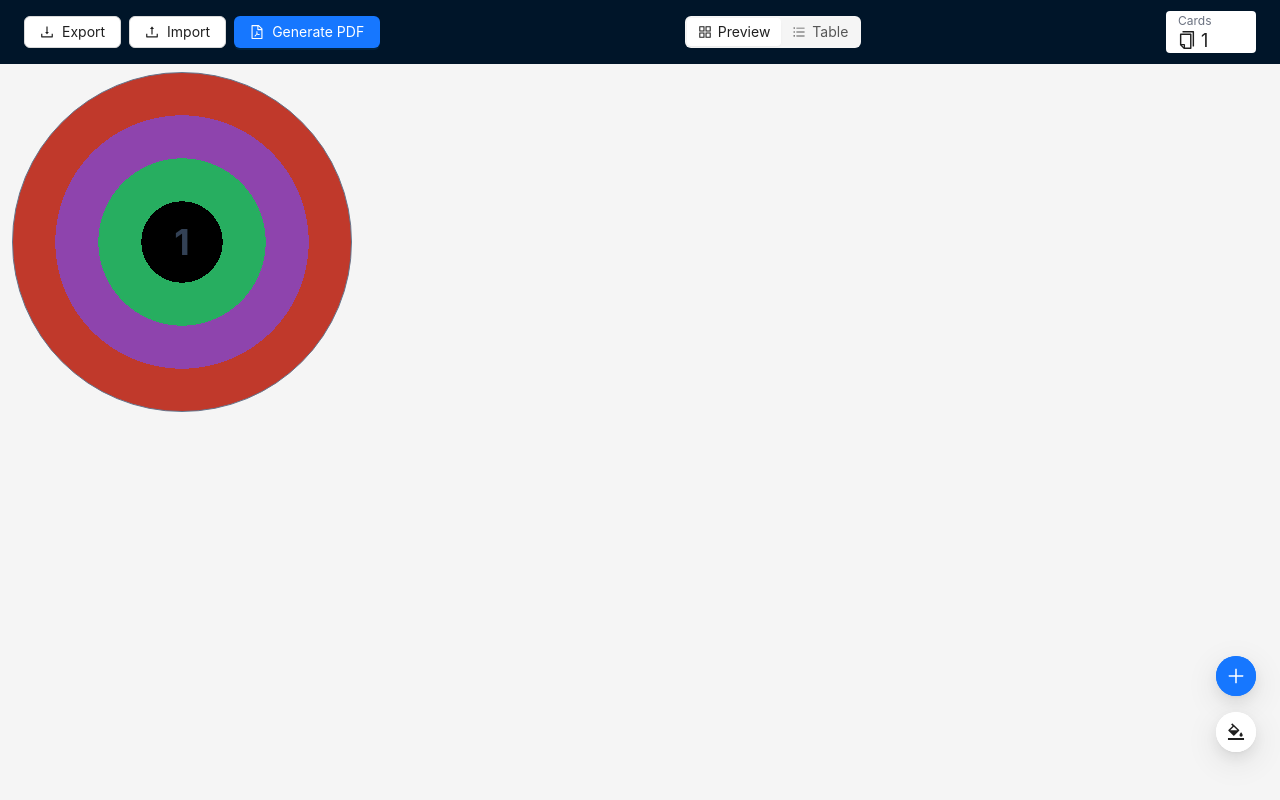
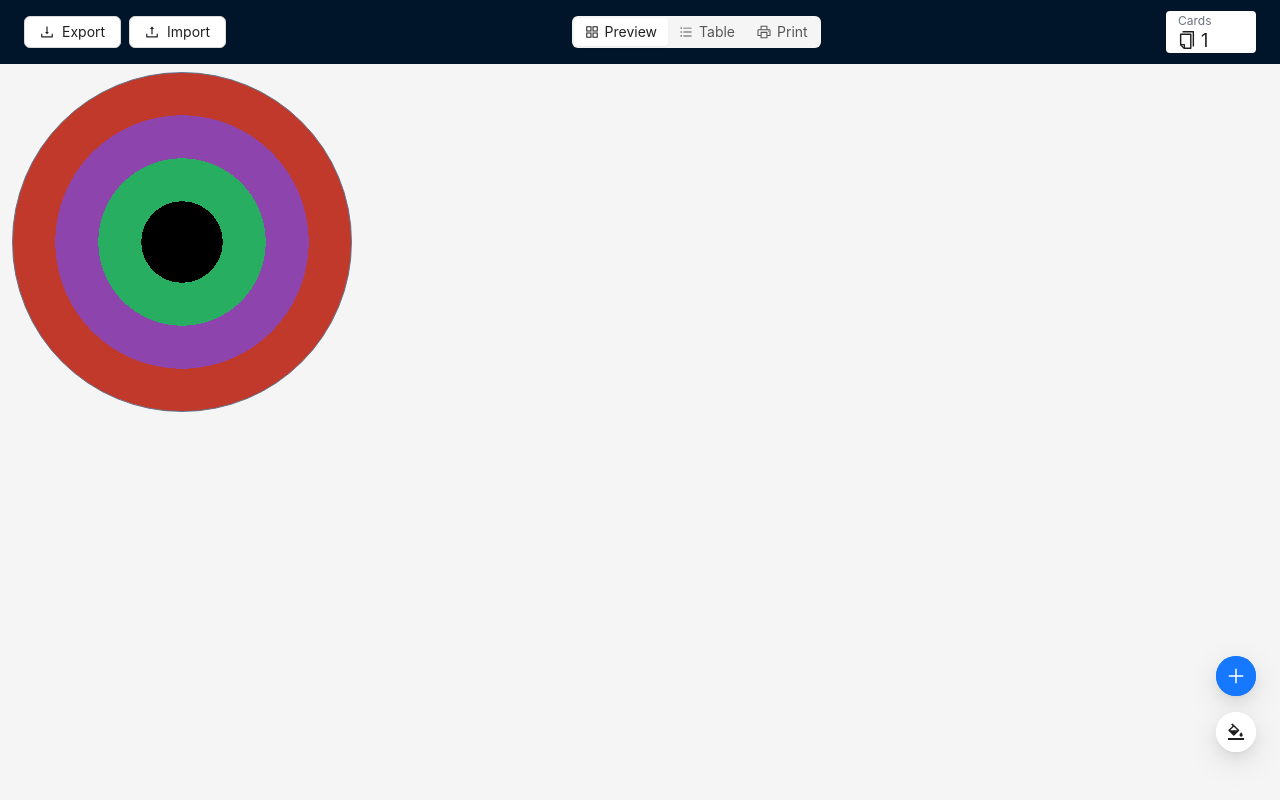
Before and after one commit to dzegarra/letra-a-letra, a React (Vite) app: page / in a window 1280 px wide. Both pictures are taken after a click on the button 1236 px from the left and 676 px from the top of the page. Built offline with nearby package versions, Linux system fonts and the light colour scheme.

Commit message:
Added Print preview view

```diff
--- a/src/App.tsx
+++ b/src/App.tsx
@@ -1,32 +1,26 @@
-import { useState, useRef } from "react";
+import { useRef } from "react";
 import { Layout } from "antd";
 import html2pdf from "html2pdf.js";
 import { AppHeader } from "./components/AppHeader";
 import { PreviewView } from "./components/PreviewView";
 import { useViewMode } from "./hooks/useViewMode";
 import { TableView } from "./components/TableView";
+import { PrintDocument } from "./components/PrintDocument";
 
 function App() {
-  const [showRears, setShowRears] = useState(false);
   const cardsRef = useRef<HTMLDivElement>(null);
   const scrollableContainer = useRef<HTMLDivElement>(null);
   const { viewMode, setViewMode } = useViewMode();
 
   const downloadPdf = async () => {
-    try {
-      setShowRears(true);
     await html2pdf()
       .set({
-          margin: 0.6,
         filename: "letra-a-letra.pdf",
-          jsPDF: { unit: "cm", format: "A4", orientation: "portrait" },
+        jsPDF: { format: "A4", orientation: "portrait" },
         pagebreak: { mode: ["css", "legacy"] },
       })
       .from(cardsRef.current)
       .save();
-    } finally {
-      setShowRears(false);
-    }
   };
 
   return (
@@ -41,12 +35,14 @@ function App() {
 
         <Layout.Content className="overflow-y-auto flex-1" ref={scrollableContainer}>
           {viewMode === "preview" && (
-            <div ref={cardsRef}>
-              <PreviewView showRears={showRears} scrollableContainer={scrollableContainer.current} />
+            <div>
+              <PreviewView scrollableContainer={scrollableContainer.current} />
             </div>
           )}
 
           {viewMode === "table" && <TableView />}
+
+          {viewMode === "print" && <PrintDocument ref={cardsRef} />}
         </Layout.Content>
       </Layout>
     </>
--- a/src/components/AppHeader.tsx
+++ b/src/components/AppHeader.tsx
@@ -1,6 +1,13 @@
 import { ComponentProps, Dispatch, SetStateAction, useCallback } from "react";
 import { Button, Layout, Tooltip, Space, Segmented } from "antd";
-import { AppstoreOutlined, BarsOutlined, DownloadOutlined, FilePdfOutlined, UploadOutlined } from "@ant-design/icons";
+import {
+  AppstoreOutlined,
+  BarsOutlined,
+  DownloadOutlined,
+  FilePdfOutlined,
+  PrinterOutlined,
+  UploadOutlined,
+} from "@ant-design/icons";
 import { ViewMode } from "../types";
 import { pickFile } from "../helpers/pickFile";
 import { jsonToFile } from "../helpers/jsonToFile";
@@ -63,7 +70,7 @@ export const AppHeader = ({ onDownloadPdf, viewMode, setViewMode, ...props }: Ap
           </Button>
         </Tooltip>
 
-        {viewMode === "preview" && (
+        {viewMode === "print" && (
           <Tooltip title="Downloads the project as a PDF file">
             <Button onClick={onDownloadPdf} icon={<FilePdfOutlined />} type="primary">
               Generate PDF
@@ -78,6 +85,7 @@ export const AppHeader = ({ onDownloadPdf, viewMode, setViewMode, ...props }: Ap
         options={[
           { value: "preview", label: "Preview", icon: <AppstoreOutlined /> },
           { value: "table", label: "Table", icon: <BarsOutlined /> },
+          { value: "print", label: "Print", icon: <PrinterOutlined /> },
         ]}
       />
 
--- a/src/components/CardFront.tsx
+++ b/src/components/CardFront.tsx
@@ -9,10 +9,10 @@ import { CardDeletePopConfirm } from "./CardDeletePopConfirm";
 import { Button } from "antd";
 
 type CardFrontProps = {
-  index: number;
+  index?: number;
   card: CardType;
   hideIndex?: boolean;
-  onUpdate: (card: CardType) => void;
+  onUpdate?: (card: CardType) => void;
 };
 
 export const CardFront = ({ index, card, hideIndex = false, onUpdate }: CardFrontProps) => {
@@ -54,7 +54,7 @@ export const CardFront = ({ index, card, hideIndex = false, onUpdate }: CardFron
           rotationDeg={card.words[2].rotationDeg}
         />
 
-        {!hideIndex && (
+        {!hideIndex && index && (
           <span className="text-4xl font-bold text-slate-700 absolute top-[50%] left-[50%] -translate-x-1/2 -translate-y-1/2">
             {index + 1}
           </span>
@@ -62,7 +62,7 @@ export const CardFront = ({ index, card, hideIndex = false, onUpdate }: CardFron
       </div>
 
       <AnimatePresence>
-        {editVisible ? (
+        {editVisible && onUpdate ? (
           <motion.ul
             initial={{ opacity: 0 }}
             animate={{ opacity: 1 }}
--- a/src/components/PageWithCardFronts.tsx
+++ /dev/null
@@ -1,32 +0,0 @@
-import { ComponentProps } from "react";
-import clsx from "clsx";
-import { motion, AnimatePresence } from "motion/react";
-import { CardFront } from "./CardFront";
-import { useCardsStore } from "../store";
-
-type PageWithCardFrontsProps = {
-  hideIndex?: boolean;
-} & ComponentProps<"div">;
-
-export const PageWithCardFronts = ({ className, hideIndex, ...props }: PageWithCardFrontsProps) => {
-  const cards = useCardsStore((state) => state.cards);
-  const updateCard = useCardsStore((state) => state.updateCard);
-
-  return (
-    <div className={clsx("flex flex-wrap gap-5", className)} {...props}>
-      <AnimatePresence>
-        {cards.map((card, index) => (
-          <motion.ul
-            initial={{ opacity: 0, scale: 0.5 }}
-            animate={{ opacity: 1, scale: 1 }}
-            transition={{ type: "spring", bounce: 0.25, duration: 0.4 }}
-            exit={{ opacity: 0, scale: 0.5 }}
-            key={card.id}
-          >
-            <CardFront index={index} card={card} onUpdate={updateCard} hideIndex={hideIndex} />
-          </motion.ul>
-        ))}
-      </AnimatePresence>
-    </div>
-  );
-};
--- a/src/components/PreviewView.tsx
+++ b/src/components/PreviewView.tsx
@@ -1,21 +1,20 @@
 import { forwardRef, useEffect, useRef, useState } from "react";
 import { FloatButton, Modal } from "antd";
+import { motion, AnimatePresence } from "motion/react";
 import { BgColorsOutlined, PlusOutlined } from "@ant-design/icons";
-import { PageWithCardFronts } from "./PageWithCardFronts";
-import { PageWithCardRears } from "./PageWithCardRears";
 import { ColorsChanger } from "./ColorsChanger";
 import { useCardsStore } from "../store";
+import { CardFront } from "./CardFront";
 
 type PreviewViewProps = {
-  showRears: boolean;
   scrollableContainer?: HTMLDivElement | null;
 };
 
-export const PreviewView = forwardRef<HTMLDivElement, PreviewViewProps>(
-  ({ showRears, scrollableContainer, ...props }, ref) => {
+export const PreviewView = forwardRef<HTMLDivElement, PreviewViewProps>(({ scrollableContainer, ...props }, ref) => {
   const [isColorsModalOpen, setIsColorsModalOpen] = useState(false);
   const cards = useCardsStore((state) => state.cards);
   const addCard = useCardsStore((state) => state.addCard);
+  const updateCard = useCardsStore((state) => state.updateCard);
   const lastCardsCountRef = useRef(-1);
 
   // Scroll to the bottom each time a new card is added
@@ -29,9 +28,21 @@ export const PreviewView = forwardRef<HTMLDivElement, PreviewViewProps>(
   return (
     <>
       <div className="flex flex-wrap flex-1 mx-3 my-2" {...props} ref={ref}>
-          <PageWithCardFronts hideIndex={showRears} />
-
-          {showRears && <PageWithCardRears className="flex-row-reverse break-before-page" />}
+        <div className="flex flex-wrap gap-5">
+          <AnimatePresence>
+            {cards.map((card, index) => (
+              <motion.ul
+                initial={{ opacity: 0, scale: 0.5 }}
+                animate={{ opacity: 1, scale: 1 }}
+                transition={{ type: "spring", bounce: 0.25, duration: 0.4 }}
+                exit={{ opacity: 0, scale: 0.5 }}
+                key={card.id}
+              >
+                <CardFront index={index} card={card} onUpdate={updateCard} />
+              </motion.ul>
+            ))}
+          </AnimatePresence>
+        </div>
       </div>
 
       <FloatButton.Group shape="circle" style={{ insetInlineEnd: 24 }}>
@@ -52,5 +63,4 @@ export const PreviewView = forwardRef<HTMLDivElement, PreviewViewProps>(
       </Modal>
     </>
   );
-  },
-);
+});
--- /dev/null
+++ b/src/components/PrintDocument.tsx
@@ -0,0 +1,25 @@
+import { ComponentProps, forwardRef } from "react";
+import { PrintPageCardRears } from "./PrintPageCardRears";
+import { PrintPage } from "./PrintPage";
+import { useCardsStore } from "../store";
+import { CardFront } from "./CardFront";
+
+type PreviewViewProps = ComponentProps<"div">;
+
+export const PrintDocument = forwardRef<HTMLDivElement, PreviewViewProps>(({ ...props }, ref) => {
+  const cards = useCardsStore((state) => state.cards);
+
+  return (
+    <>
+      <div className="flex flex-col flex-1 items-start" {...props} ref={ref}>
+        <PrintPage>
+          {cards.map((card) => (
+            <CardFront key={card.id} card={card} />
+          ))}
+        </PrintPage>
+
+        <PrintPageCardRears className="self-end" style={{ direction: "rtl" }} />
+      </div>
+    </>
+  );
+});
--- /dev/null
+++ b/src/components/PrintPage.tsx
@@ -0,0 +1,26 @@
+import clsx from "clsx";
+import { ComponentProps, Fragment, Children } from "react";
+
+type PageWithCardFrontsProps = ComponentProps<"div">;
+
+export const PrintPage = ({ children, className, style }: PageWithCardFrontsProps) => {
+  const childrenAsArray = Children.toArray(children);
+
+  const groupedChildren = [];
+  for (let i = 0; i < childrenAsArray.length; i += 6) {
+    groupedChildren.push(childrenAsArray.slice(i, i + 6));
+  }
+
+  return (
+    <>
+      {groupedChildren.map((children, index) => (
+        <Fragment key={index}>
+          <div className={clsx("inline-grid grid-cols-2 grid-rows-3 gap-5 mt-2 mx-3", className)} style={style}>
+            {children.map((child) => child)}
+          </div>
+          <div className="html2pdf__page-break" />
+        </Fragment>
+      ))}
+    </>
+  );
+};
--- a/src/components/PageWithCardRears.tsx
+++ b/src/components/PrintPageCardRears.tsx
@@ -1,11 +1,11 @@
 import { ComponentProps, useMemo } from "react";
 import { CardRear } from "./CardRear";
-import clsx from "clsx";
 import { useCardsStore } from "../store";
+import { PrintPage } from "./PrintPage";
 
-type PageWithCardRearsProps = ComponentProps<"div">;
+type PrintPageCardRearsProps = ComponentProps<"div">;
 
-export const PageWithCardRears = ({ className, ...props }: PageWithCardRearsProps) => {
+export const PrintPageCardRears = ({ ...props }: PrintPageCardRearsProps) => {
   const cards = useCardsStore((state) => state.cards);
   const colors = useCardsStore((state) => state.colors);
 
@@ -25,10 +25,10 @@ export const PageWithCardRears = ({ className, ...props }: PageWithCardRearsProp
   }, [cards.length, colors]);
 
   return (
-    <div className={clsx("flex flex-wrap gap-5", className)} {...props}>
+    <PrintPage {...props}>
       {cardsDistribution.map(({ color }, index) => (
         <CardRear key={index} color={color} />
       ))}
-    </div>
+    </PrintPage>
   );
 };
--- a/src/types.ts
+++ b/src/types.ts
@@ -16,4 +16,4 @@ export type CardColors = [string, string, string];
 
 export type WordIndex = 0 | 1 | 2;
 
-export type ViewMode = "preview" | "table";
+export type ViewMode = "preview" | "table" | "print";
```
Lines whose indentation alone changed are shown as unchanged.
